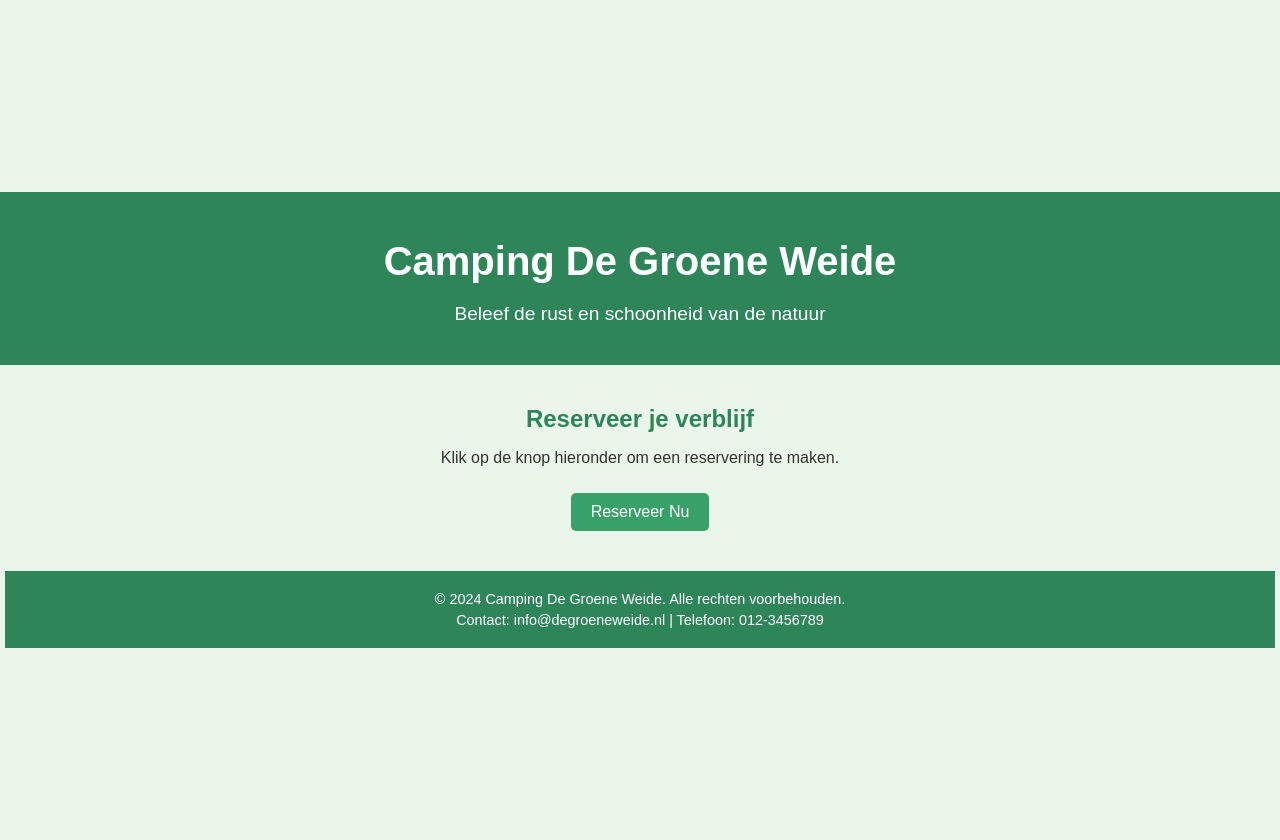
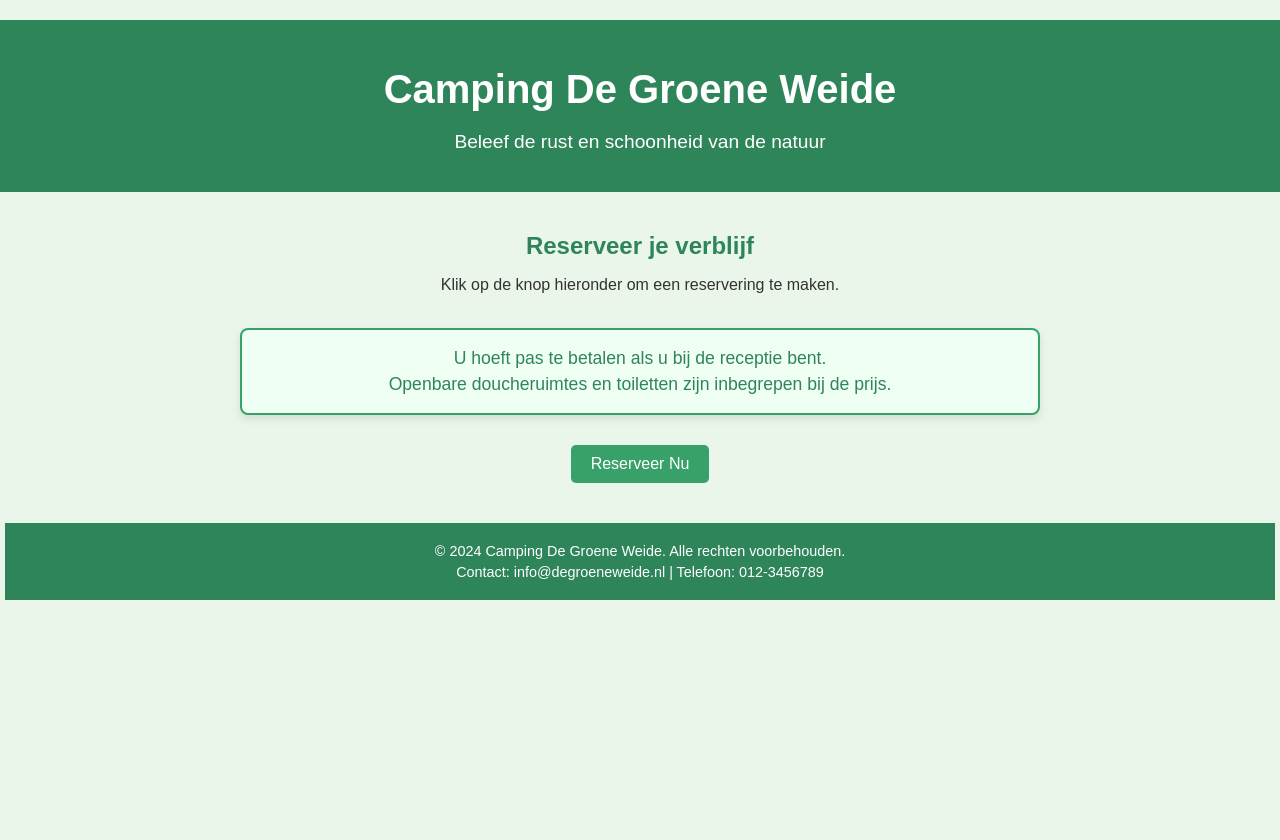
Before and after one commit to LingzanSekema/Boer-Bert-Reserveringssysteem, a PHP site: page / in a window 1280 px wide. After the commit the page ends 600 px from the top, so only its background shows below. Run offline with PHP 8.4, Linux system fonts and the light colour scheme.

Commit message:
infobox added

```diff
--- a/index.html
+++ b/index.html
@@ -18,6 +18,11 @@
         <section class="content">
             <h2>Reserveer je verblijf</h2>
             <p>Klik op de knop hieronder om een reservering te maken.</p>
+            <br>
+            <div class="info-box">
+                <p>U hoeft pas te betalen als u bij de receptie bent.<br>
+                Openbare doucheruimtes en toiletten zijn inbegrepen bij de prijs.</p>
+            </div>
             <button id="reserveer-knop">Reserveer Nu</button>
         </section>
 
--- a/style.css
+++ b/style.css
@@ -1,16 +1,22 @@
-/* Algemene stijl voor body */
-body {
+/* Zorg ervoor dat de pagina scrollbaar is */
+html, body {
     font-family: 'Arial', sans-serif;
     background-color: #eaf6e9;
     color: #333;
+    padding: 0;
+    margin: 0;
+    min-height: 100vh;
+    overflow-y: auto; /* Zorgt ervoor dat verticaal scrollen altijd mogelijk is */
+}
+
+/* Algemene stijl voor body */
+body {
     display: flex;
     flex-direction: column;
     align-items: center;
-    justify-content: center;
+    justify-content: flex-start; /* Start bovenaan om goed te kunnen scrollen */
     padding: 20px;
-    min-height: 100vh;
-    margin: 0;
-    overflow: hidden;
+    box-sizing: border-box;
 }
 
 /* Header */
@@ -37,6 +43,24 @@ main {
     max-width: 800px;
     text-align: center;
     margin: 20px 0;
+}
+
+/* Info-box styling */
+.info-box {
+    background-color: #f0fff4; /* Lichtgroene achtergrond die opvalt */
+    border: 2px solid #38a169; /* Groene rand om te passen bij de natuurthema */
+    border-radius: 8px;
+    padding: 15px;
+    margin-bottom: 20px;
+    color: #2f855a;
+    font-size: 1.1em;
+    text-align: center;
+    box-shadow: 0 4px 8px rgba(0, 0, 0, 0.1); /* Zachte schaduw om het vak te laten opvallen */
+}
+
+.info-box p {
+    margin: 0;
+    line-height: 1.5;
 }
 
 /* Inhoud */
```
